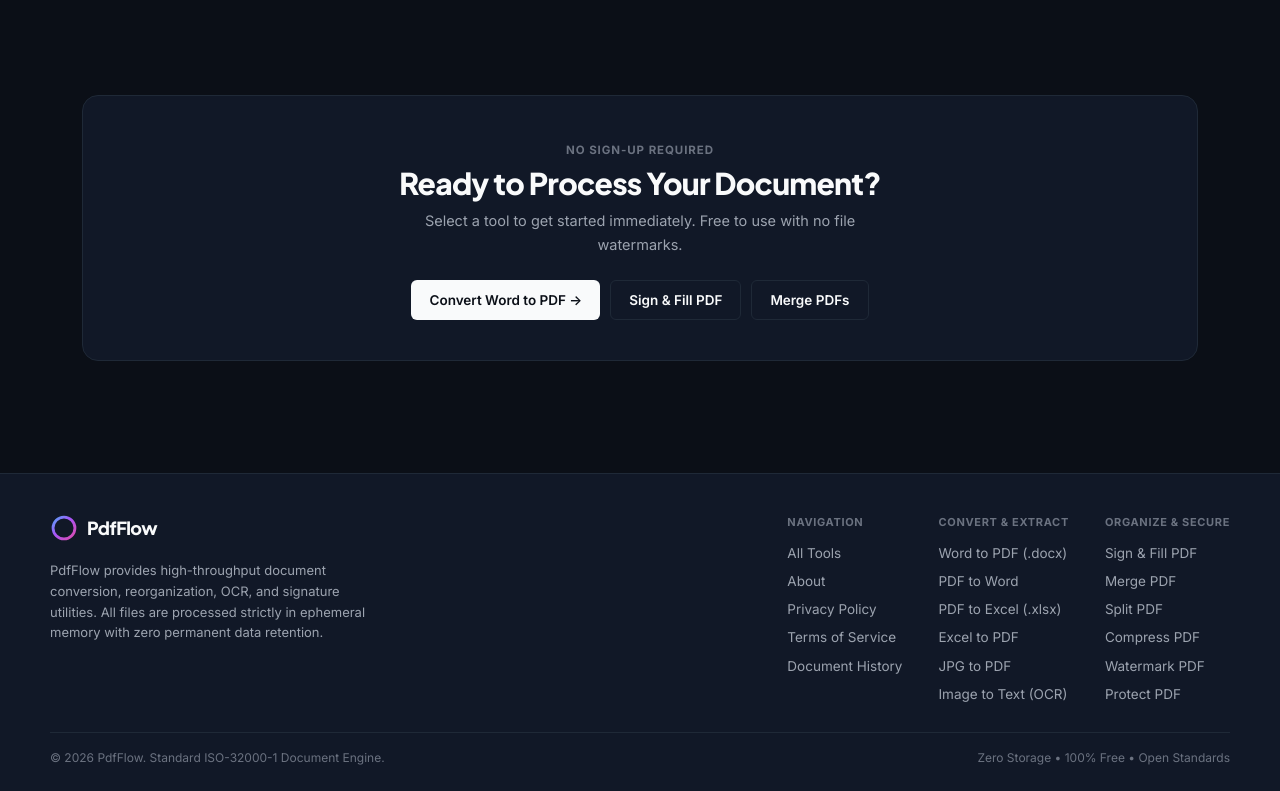
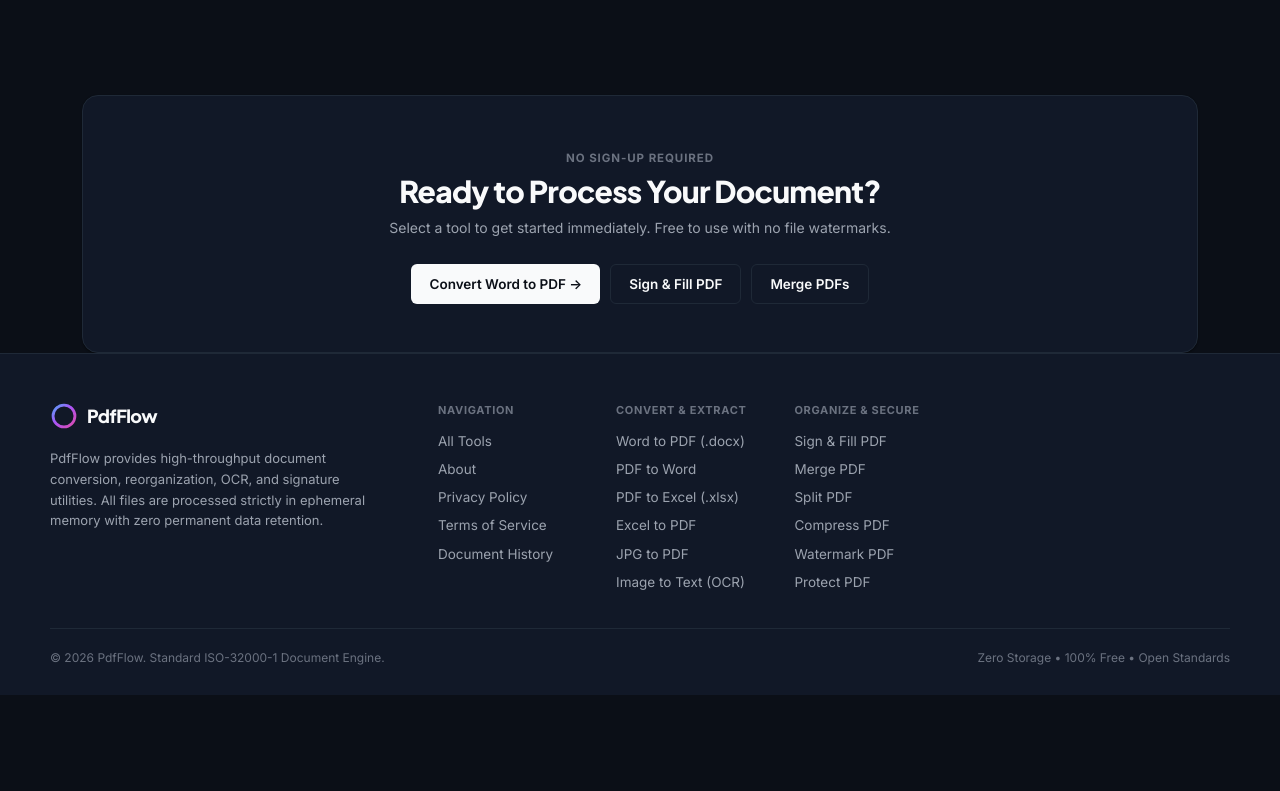
Before and after one commit to Nischal-pc/pdfconverter, a Next.js app in the folder client/: page / in a window 1280 px wide. Shown: the part 3659-4450 px from the top of the page. After the commit the page ends 4354 px from the top, so only its background shows below. Built offline with nearby package versions, Linux system fonts and the light colour scheme; no server answers.

Commit message:
UI/UX Pro Max: Standardize 48px spatial rhythm between page contents and footer across all routes

```diff
--- a/client/app/about/page.js
+++ b/client/app/about/page.js
@@ -31,7 +31,7 @@ export default function AboutPage() {
 
   return (
     <div className="page-shell" style={{ minHeight: 'calc(100vh - var(--nav-height))' }}>
-      <div className="page-container page-container--narrow" style={{ padding: '40px 20px 80px' }}>
+      <div className="page-container page-container--narrow" style={{ padding: '40px var(--page-gutter) 48px' }}>
         <motion.div
           initial={{ opacity: 0, y: 12 }}
           animate={{ opacity: 1, y: 0 }}
--- a/client/app/globals.css
+++ b/client/app/globals.css
@@ -1402,11 +1402,15 @@ p {
 /* ========================================================================= */
 /* FOOTER & STATUS BANNER                                                    */
 /* ========================================================================= */
+/* ========================================================================= */
+/* FOOTER & STATUS BANNER                                                    */
+/* ========================================================================= */
 .site-footer {
   border-top: 1px solid var(--border);
   background: var(--bg-card);
-  padding: 40px var(--page-gutter) 24px;
-  margin-top: 48px;
+  padding: 48px var(--page-gutter) 28px;
+  margin-top: 0;
+  width: 100%;
 }
 
 .footer-inner {
@@ -1415,31 +1419,87 @@ p {
   display: flex;
   flex-wrap: wrap;
   justify-content: space-between;
-  gap: 36px;
-  padding-bottom: 28px;
+  align-items: flex-start;
+  gap: clamp(24px, 4vw, 48px);
+  padding-bottom: 36px;
   border-bottom: 1px solid var(--border);
 }
 
 .footer-brand {
-  max-width: 320px;
+  max-width: 340px;
+  flex: 1 1 280px;
+}
+
+.footer-brand p {
+  margin-top: 12px;
+  font-size: 13.5px;
+  color: var(--text-secondary);
+  line-height: 1.6;
 }
 
 .footer-columns {
   display: flex;
   flex-wrap: wrap;
-  gap: 36px;
+  gap: clamp(24px, 4vw, 48px);
+  flex: 2 1 400px;
+  justify-content: flex-start;
+}
+
+.footer-columns > div {
+  min-width: 130px;
+}
+
+.footer-nav-link {
+  font-size: 13.5px;
+  color: var(--text-secondary);
+  text-decoration: none;
+  transition: color 0.15s ease;
+}
+
+.footer-nav-link:hover {
+  color: var(--text-primary);
 }
 
 .footer-bottom {
   max-width: var(--content-max);
-  margin: 16px auto 0;
+  margin: 20px auto 0;
   font-size: 12px;
   color: var(--text-muted);
   display: flex;
   justify-content: space-between;
   align-items: center;
   flex-wrap: wrap;
-  gap: 8px;
+  gap: 12px;
+  line-height: 1.5;
+}
+
+/* ========================================================================= */
+/* CTA BANNER & FINAL SECTION SPACING                                        */
+/* ========================================================================= */
+.nexacore-cta-banner {
+  background: var(--bg-card);
+  border: 1px solid var(--border);
+  border-radius: var(--radius-lg);
+  padding: clamp(32px, 5vw, 48px) clamp(20px, 4vw, 36px);
+  text-align: center;
+  margin: 48px 0 0;
+  box-shadow: var(--shadow-sm);
+}
+
+.nexacore-cta-heading {
+  font-size: clamp(22px, 3.5vw, 30px);
+  font-weight: 800;
+  letter-spacing: -0.025em;
+  margin-bottom: 8px;
+  color: var(--text-primary);
+}
+
+.nexacore-cta-desc {
+  font-size: 14px;
+  color: var(--text-secondary);
+  max-width: 520px;
+  margin: 0 auto 24px;
+  line-height: 1.6;
 }
 
 .server-status-banner {
--- a/client/app/history/page.js
+++ b/client/app/history/page.js
@@ -113,7 +113,7 @@ export default function HistoryPage() {
 
   return (
     <div className="page-shell" style={{ minHeight: 'calc(100vh - var(--nav-height))' }}>
-      <div className="page-container page-container--narrow" style={{ padding: '40px var(--page-gutter) 80px' }}>
+      <div className="page-container page-container--narrow" style={{ padding: '40px var(--page-gutter) 48px' }}>
         <div className="history-header">
           <div>
             <span className="section-tagline">Activity &amp; Logs</span>
--- a/client/app/tools/[tool]/page.js
+++ b/client/app/tools/[tool]/page.js
@@ -28,7 +28,7 @@ export default function ToolPage({ params }) {
 
   return (
     <div className="page-shell" style={{ minHeight: 'calc(100vh - var(--nav-height))' }}>
-      <div className="page-container page-container--narrow">
+      <div className="page-container page-container--narrow" style={{ paddingBottom: 48 }}>
         <nav className="breadcrumb" aria-label="Breadcrumb">
           <Link href="/">Home</Link>
           <span>/</span>
--- a/client/app/tools/page.js
+++ b/client/app/tools/page.js
@@ -68,7 +68,7 @@ export default function ToolsDirectoryPage() {
         </div>
 
         {/* Tools Bento Grid */}
-        <motion.div layout className="tool-grid" style={{ marginBottom: 80 }}>
+        <motion.div layout className="tool-grid" style={{ marginBottom: 48 }}>
           <AnimatePresence>
             {filtered.map((tool, idx) => (
               <ToolCard key={tool.id} tool={tool} index={idx} />
--- a/client/components/Footer.jsx
+++ b/client/components/Footer.jsx
@@ -51,7 +51,7 @@ export default function Footer() {
             </div>
             <nav style={{ display: 'flex', flexDirection: 'column', gap: 8 }}>
               {links.map((l) => (
-                <Link key={l.href} href={l.href} style={{ fontSize: 13.5, color: 'var(--text-secondary)', textDecoration: 'none' }}>
+                <Link key={l.href} href={l.href} className="footer-nav-link">
                   {l.label}
                 </Link>
               ))}
@@ -59,11 +59,11 @@ export default function Footer() {
           </div>
           <div>
             <div style={{ fontSize: 11, fontWeight: 700, color: 'var(--text-muted)', textTransform: 'uppercase', letterSpacing: '0.06em', marginBottom: 12 }}>
-              Convert & Extract
+              Convert &amp; Extract
             </div>
             <nav style={{ display: 'flex', flexDirection: 'column', gap: 8 }}>
               {convertLinks.map((l) => (
-                <Link key={l.href} href={l.href} style={{ fontSize: 13.5, color: 'var(--text-secondary)', textDecoration: 'none' }}>
+                <Link key={l.href} href={l.href} className="footer-nav-link">
                   {l.label}
                 </Link>
               ))}
@@ -71,11 +71,11 @@ export default function Footer() {
           </div>
           <div>
             <div style={{ fontSize: 11, fontWeight: 700, color: 'var(--text-muted)', textTransform: 'uppercase', letterSpacing: '0.06em', marginBottom: 12 }}>
-              Organize & Secure
+              Organize &amp; Secure
             </div>
             <nav style={{ display: 'flex', flexDirection: 'column', gap: 8 }}>
               {editLinks.map((l) => (
-                <Link key={l.href} href={l.href} style={{ fontSize: 13.5, color: 'var(--text-secondary)', textDecoration: 'none' }}>
+                <Link key={l.href} href={l.href} className="footer-nav-link">
                   {l.label}
                 </Link>
               ))}
```
